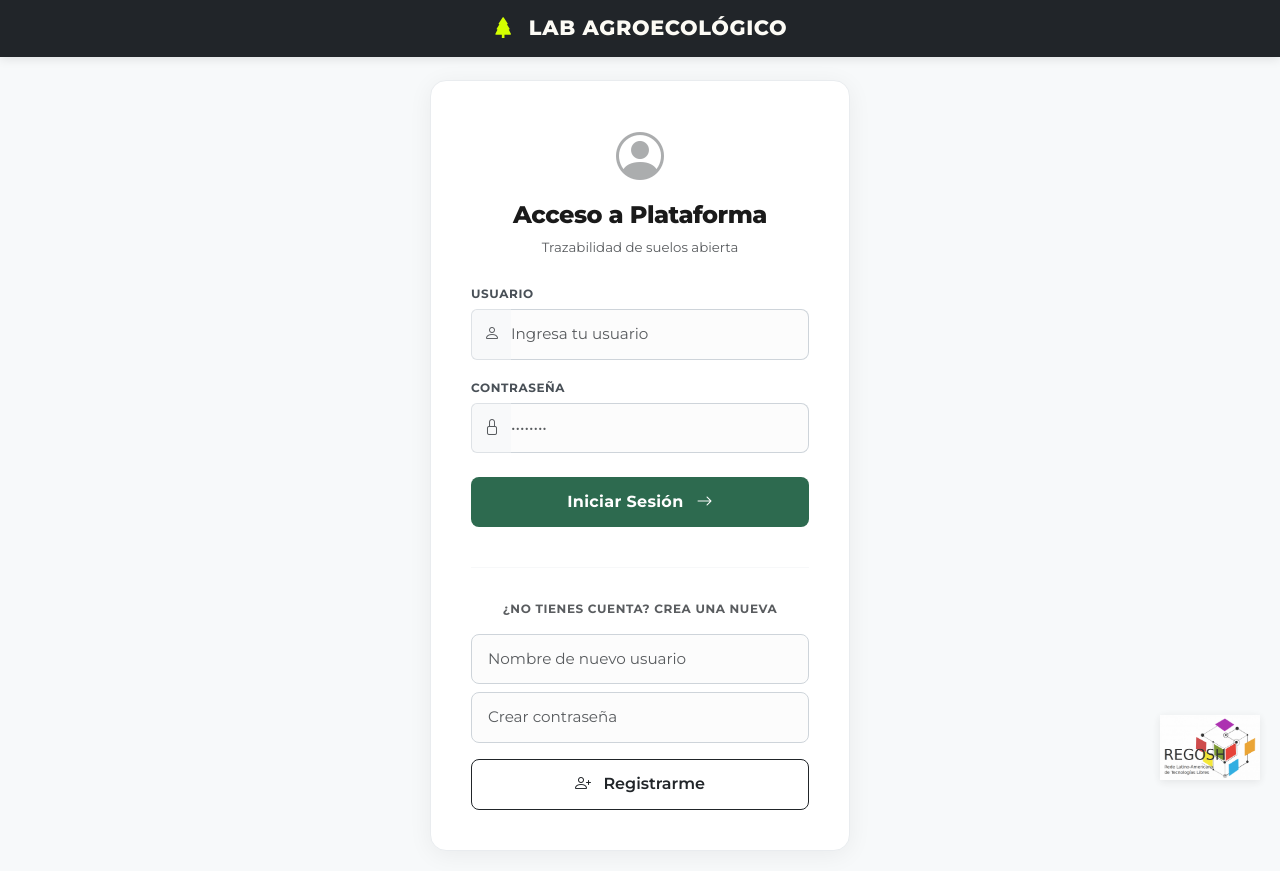
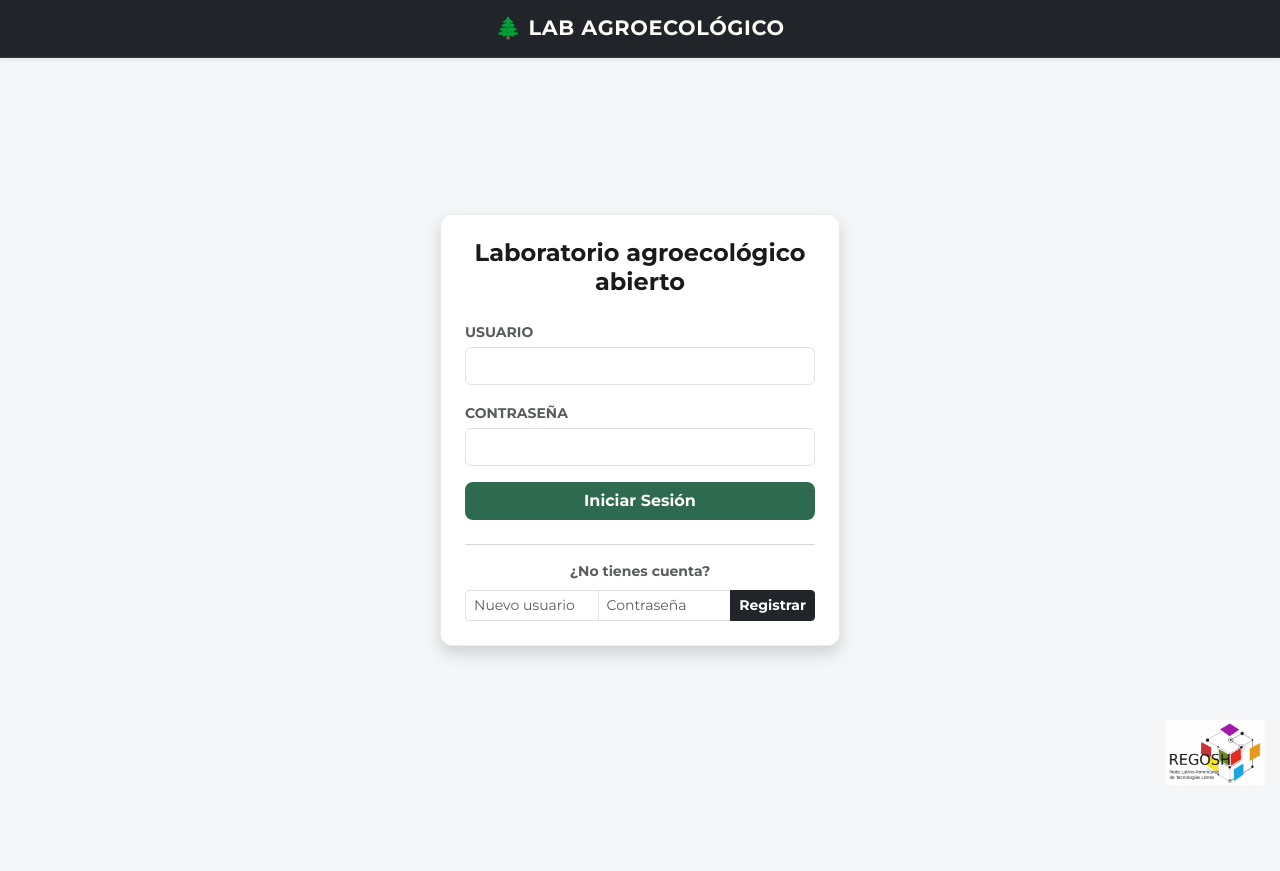
Before and after one commit to fmcanoc/Lab-agroecologico, a Flask app: page /login in a window 1280 px wide. After the commit the page ends 783 px from the top, so only its background shows below. Run offline with Flask 3, Linux system fonts and the light colour scheme; some libraries are stand-ins or nearby versions.

Commit message:
Update login.html

```diff
--- a/templates/login.html
+++ b/templates/login.html
@@ -2,186 +2,61 @@
 <html lang="es">
 <head>
     <meta charset="UTF-8">
-    <meta name="viewport" content="width=device-width, initial-scale=1.0">
     <title>Ingresar - Lab Agroecológico</title>
-
-    <link href="https://fonts.googleapis.com/css2?family=Montserrat:wght@400;500;600;700;800&display=swap" rel="stylesheet">
+    <link href="https://fonts.googleapis.com/css2?family=Montserrat:wght@400;500;600;700&display=swap" rel="stylesheet">
     <link href="https://cdn.jsdelivr.net/npm/bootstrap@5.3.0/dist/css/bootstrap.min.css" rel="stylesheet">
-    <link rel="stylesheet" href="https://cdn.jsdelivr.net/npm/bootstrap-icons@1.11.1/font/bootstrap-icons.css">
 
     <style>
-        /* ========================================= */
-        /* PALETA UX/UI HOMOLOGADA                   */
-        /* ========================================= */
-        :root {
-            --r-bg: #f7f9fa;
-            --r-surface: #ffffff;
-            --r-text-main: #333333;
-            --r-text-muted: #6c757d;
-            --r-dark-bg: #212529;
-            --r-highlight: #d4ff00;
-            --r-accent: #2d6a4f;
-            --r-divider: #e9ecef;
-            --r-shadow-card: 0 4px 24px rgba(0, 0, 0, 0.06);
-        }
-
-        body {
-            background-color: var(--r-bg);
-            font-family: 'Montserrat', sans-serif;
-            color: var(--r-text-main);
-            font-size: 0.95rem;
-        }
-
-        /* HEADER INSTITUCIONAL */
-        .header-bar {
-            background-color: var(--r-dark-bg);
-            color: #ffffff;
-            padding: 1rem 1.5rem;
-            position: fixed;
-            top: 0;
-            width: 100%;
-            z-index: 1050;
-            text-align: center;
-            box-shadow: 0 2px 10px rgba(0,0,0,0.1);
-        }
-        .lab-title { color: #fcfbf5; font-weight: 800; letter-spacing: 0.03em; font-size: 1.3rem; margin: 0;}
-
-        /* TARJETA DE LOGIN */
-        .login-wrapper {
-            min-height: 100vh;
-            display: flex;
-            align-items: center;
-            justify-content: center;
-            padding: 80px 20px 20px 20px; /* Espacio para el header fijo */
-        }
-
-        .section-card {
-            background: var(--r-surface);
-            border: 1px solid var(--r-divider);
-            border-radius: 16px;
-            padding: 2.5rem;
-            width: 100%;
-            max-width: 420px;
-            box-shadow: var(--r-shadow-card);
-        }
-
-        /* TIPOGRAFÍA */
-        h4 { font-weight: 800; color: #1a1a1a; letter-spacing: -0.02em; }
-        .form-label { font-size: 0.75rem; font-weight: 700; color: #495057; text-transform: uppercase; letter-spacing: 0.05em; margin-bottom: 0.4rem; }
-
-        /* INPUTS */
-        .form-control {
-            border-radius: 8px;
-            background-color: #fcfcfc;
-            border: 1px solid #ced4da;
-            padding: 0.8rem 1rem;
-            color: var(--r-text-main);
-            font-size: 0.95rem;
-            transition: border-color 0.2s, box-shadow 0.2s;
-        }
-        .form-control:focus {
-            border-color: var(--r-accent);
-            box-shadow: 0 0 0 4px rgba(45, 106, 79, 0.1);
-            background-color: #ffffff;
-        }
-
-        /* BOTONES */
-        .btn-agro-solid {
-            background-color: var(--r-accent);
-            color: #ffffff;
-            border: none;
-            font-weight: 700;
-            border-radius: 8px;
-            padding: 0.8rem;
-            transition: all 0.2s ease;
-            letter-spacing: 0.02em;
-        }
-        .btn-agro-solid:hover {
-            background-color: #1b4332;
-            color: #ffffff;
-            transform: translateY(-2px);
-            box-shadow: 0 4px 12px rgba(45, 106, 79, 0.2);
-        }
-
-        .btn-outline-dark {
-            border-radius: 8px;
-            font-weight: 600;
-            padding: 0.8rem;
-        }
-
-        hr { border-color: #dee2e6; margin: 2rem 0; }
-
-        /* ALERTAS SUAVES */
-        .alert { border-radius: 8px; font-size: 0.85rem; font-weight: 600; border: none; }
-        .alert-danger { background-color: #fff5f5; color: #e03131; }
-        .alert-success { background-color: #ebfbee; color: #2f9e44; }
+        body { font-family: 'Montserrat', sans-serif; background-color: #f4f6f8; }
+        .header-bar { background-color: #212529; color: #ffffff; padding: 1rem 1.5rem; position: fixed; top: 0; width: 100%; z-index: 1050; text-align: center; border-bottom: 1px solid rgba(255,255,255,0.1); }
+        .lab-title { color: #fcfbf5; font-weight: 800; letter-spacing: 0.03em; margin: 0; font-size: 1.3rem;}
+        .text-highlight { color: #d4ff00; }
     </style>
 </head>
-<body>
+<body class="d-flex align-items-center justify-content-center" style="height: 100vh; margin: 0;">
 
-    <div class="header-bar">
-        <h3 class="lab-title"><i class="bi bi-tree-fill me-2" style="color:var(--r-highlight);"></i> LAB AGROECOLÓGICO</h3>
+    <div class="header-bar shadow-sm">
+        <h3 class="lab-title"><span class="text-highlight">🌲</span> LAB AGROECOLÓGICO</h3>
     </div>
 
-    <div class="login-wrapper">
-        <div class="section-card">
-            <div class="text-center mb-4">
-                <i class="bi bi-person-circle text-muted mb-2 d-block" style="font-size: 3rem; opacity: 0.5;"></i>
-                <h4>Acceso a Plataforma</h4>
-                <p class="text-muted small">Trazabilidad de suelos abierta</p>
-            </div>
+    <div class="card shadow p-4" style="width: 400px; margin-top: 60px; border-radius: 12px; border: 1px solid #e9ecef;">
+        <h4 class="text-center mb-4 fw-bold" style="color: #1a1a1a;">Laboratorio agroecológico abierto</h4>
 
         {% with messages = get_flashed_messages(with_categories=true) %}
           {% if messages %}
             {% for category, message in messages %}
-                  <div class="alert alert-{{ category }} text-center p-3 mb-4"><i class="bi bi-info-circle-fill me-2"></i>{{ message }}</div>
+              <div class="alert alert-{{ category }} py-2 px-3 text-center small fw-bold" style="border-radius: 8px;">{{ message }}</div>
             {% endfor %}
           {% endif %}
         {% endwith %}
 
         <form action="/login" method="POST">
             <div class="mb-3">
-                    <label class="form-label">Usuario</label>
-                    <div class="input-group">
-                        <span class="input-group-text bg-light border-end-0 text-muted"><i class="bi bi-person"></i></span>
-                        <input type="text" class="form-control border-start-0 ps-0" name="username" placeholder="Ingresa tu usuario" required>
+                <label class="form-label fw-bold small text-muted mb-1 text-uppercase">Usuario</label>
+                <input type="text" class="form-control" name="username" required>
             </div>
+            <div class="mb-3">
+                <label class="form-label fw-bold small text-muted mb-1 text-uppercase">Contraseña</label>
+                <input type="password" class="form-control" name="password" required>
             </div>
-                <div class="mb-4">
-                    <label class="form-label">Contraseña</label>
-                    <div class="input-group">
-                        <span class="input-group-text bg-light border-end-0 text-muted"><i class="bi bi-lock"></i></span>
-                        <input type="password" class="form-control border-start-0 ps-0" name="password" placeholder="••••••••" required>
-                    </div>
-                </div>
-                <button type="submit" class="btn btn-agro-solid w-100 mb-2">Iniciar Sesión <i class="bi bi-arrow-right ms-2"></i></button>
+            <button type="submit" class="btn text-white w-100 mb-2 fw-bold" style="background-color: #2d6a4f; border-radius: 8px;">Iniciar Sesión</button>
         </form>
 
-            <hr>
-
-            <div class="text-center mb-3">
-                <p class="form-label text-muted">¿No tienes cuenta? Crea una nueva</p>
-            </div>
+        <hr class="my-3 text-muted">
+        <p class="text-center small mb-2 text-muted fw-bold">¿No tienes cuenta?</p>
 
         <form action="/registro" method="POST">
-                <div class="row g-2">
-                    <div class="col-12">
-                        <input type="text" class="form-control" name="new_username" placeholder="Nombre de nuevo usuario" required>
-                    </div>
-                    <div class="col-12">
-                        <input type="password" class="form-control" name="new_password" placeholder="Crear contraseña" required>
-                    </div>
-                    <div class="col-12 mt-3">
-                        <button type="submit" class="btn btn-outline-dark w-100"><i class="bi bi-person-plus me-2"></i> Registrarme</button>
-                    </div>
+            <div class="input-group input-group-sm">
+                <input type="text" class="form-control" name="new_username" placeholder="Nuevo usuario" required>
+                <input type="password" class="form-control" name="new_password" placeholder="Contraseña" required>
+                <button type="submit" class="btn btn-dark fw-bold">Registrar</button>
             </div>
         </form>
-        </div>
     </div>
 
     <img src="{{ url_for('static', filename='logo_regosh.png') }}"
          alt="Logo REGOSH"
-         style="position: fixed; bottom: 20px; right: 20px; width: 100px; height: auto; z-index: 1000; opacity: 0.8; filter: drop-shadow(0 2px 4px rgba(0,0,0,0.1));">
+         style="position: fixed; bottom: 15px; right: 15px; width: 100px; height: auto; z-index: 1000; opacity: 0.9;">
 
 </body>
 </html>
```
Lines whose indentation alone changed are shown as unchanged.
